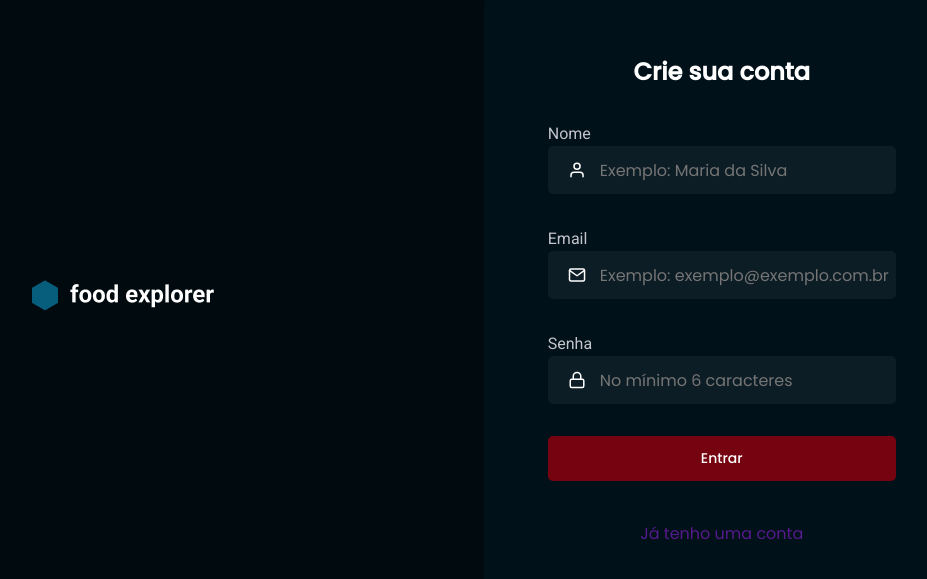
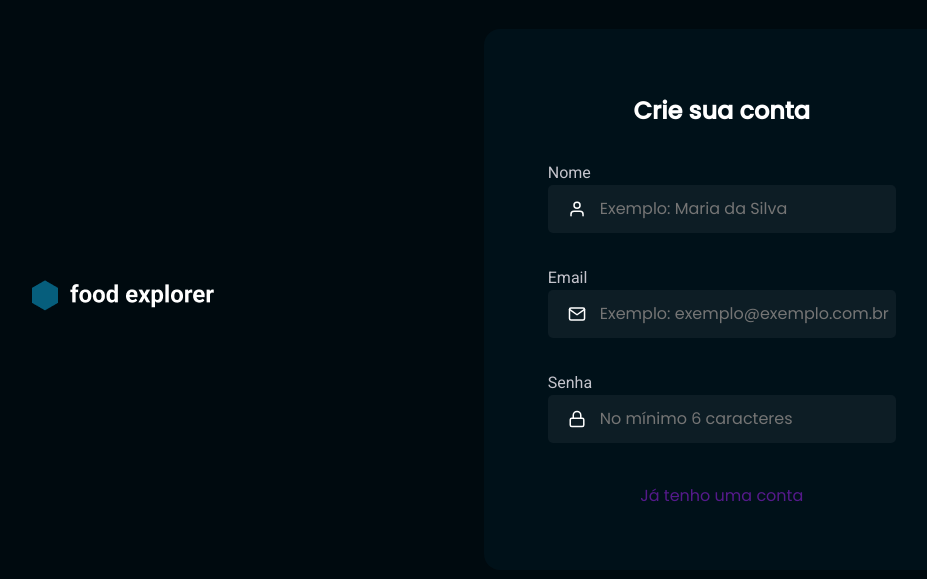
Before and after one commit to valdemirfilho/foodexplorer-test, a React (Vite) app: page / in a window 1280 px wide. Shown: the part 101-680 px from the top of the page, without its empty margins (145-1072 px from the left). Built offline with nearby package versions, Linux system fonts and the light colour scheme.

Commit message:
alterações

```diff
--- a/src/pages/LoginPages/SignUp/index.jsx
+++ b/src/pages/LoginPages/SignUp/index.jsx
@@ -1,6 +1,6 @@
 import { Container, Form } from "./styles";
 import { FiMail, FiLock, FiUser } from "react-icons/fi";
-import { Button } from "../../../components/Button";
+
 import { Input } from "../../../components/Input";
 import logoDesktop from "../../../assets/logoDesktop.png";
 
@@ -36,7 +36,6 @@ export function SignUp() {
               placeholder="No mínimo 6 caracteres"
               id="password"
             />
-            <Button title="Entrar" />
           </div>
 
           <a href=""> Já tenho uma conta</a>
```
